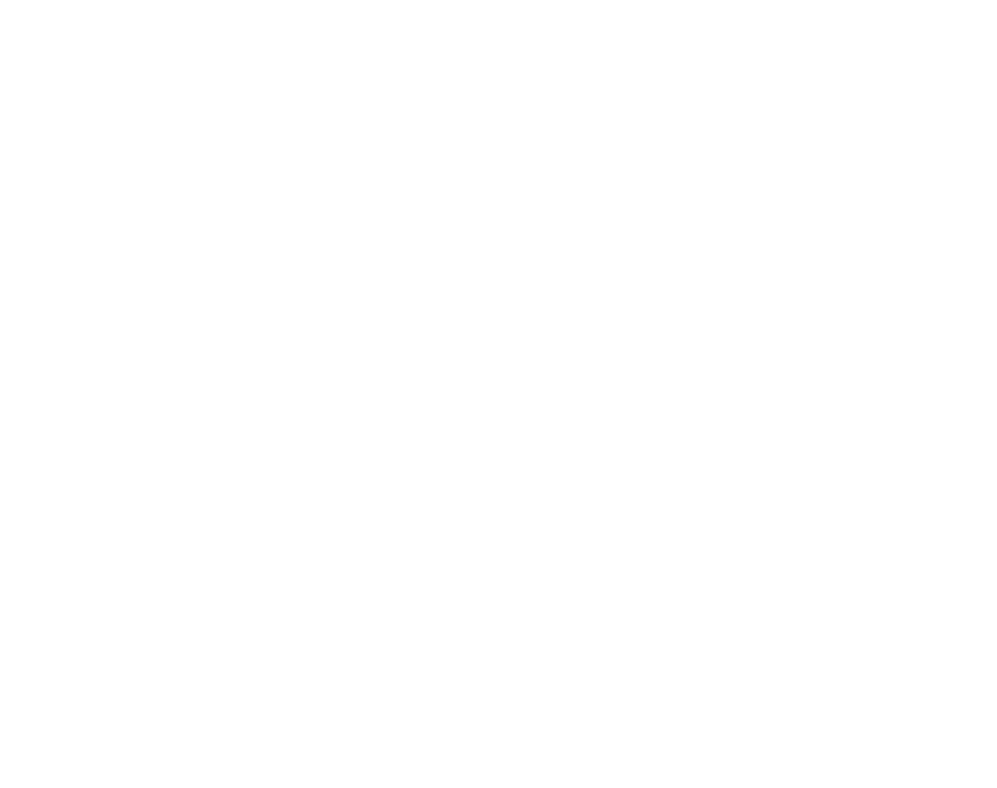
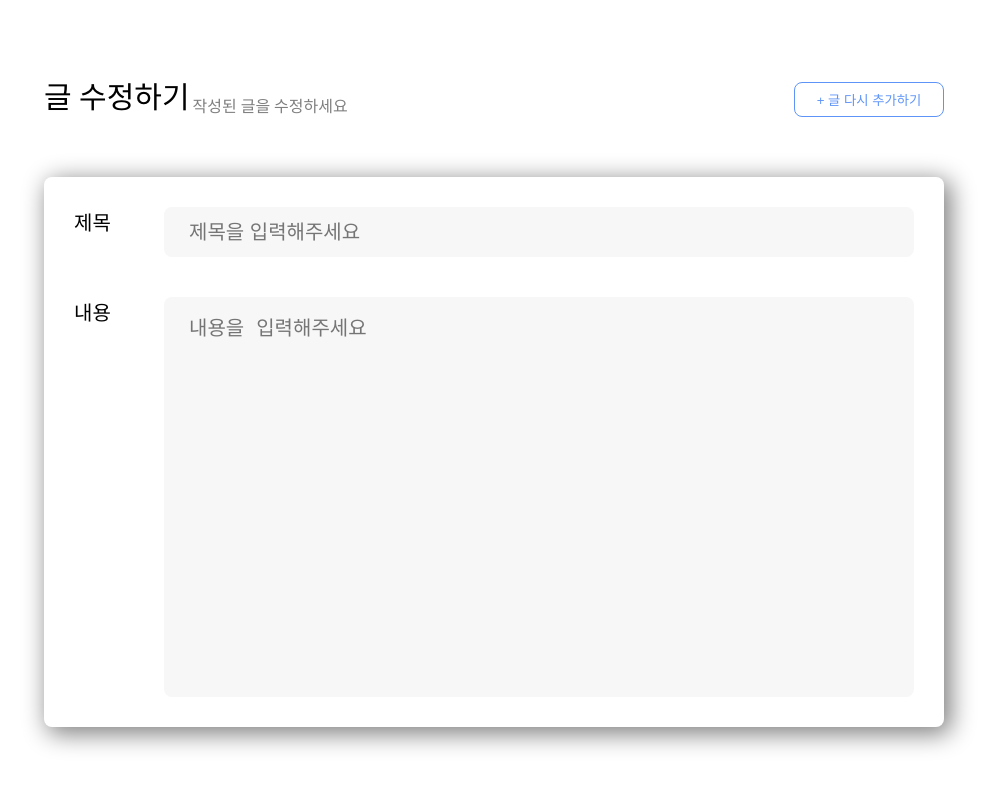
Before and after one commit to 2024-DSM-Hackathon-6/frontend, a React (Create React App) app: page /writeModify in a window 1280 px wide. Before the commit this address had no page. Shown: the top 788 px of the page, without its empty margins (146-1143 px from the left). Built offline with nearby package versions, Linux system fonts and the light colour scheme; the HTML template or start-up script is replaced by a standard one.

Commit message:
글 수정 페이지 퍼블리싱

```diff
--- /dev/null
+++ b/src/page/writeModify/index.jsx
@@ -0,0 +1,55 @@
+import { useState } from "react";
+import * as S from "./style";
+
+const WriteModify = () => {
+  const [text, setText] = useState({
+    title: "",
+    detail: "",
+  });
+  const { title, detail } = text;
+  const handleInput = (e) => {
+    const { name, value } = e.target;
+    setText({
+      ...text,
+      [name]: value,
+    });
+  };
+
+  return (
+    <S.WriteModifyContainer>
+      <S.WriteHeaderContainer>
+        <S.FlexLayoutDiv>
+          <S.WriteHeader>글 수정하기</S.WriteHeader>
+          <S.WriteSubtitle>작성된 글을 수정하세요</S.WriteSubtitle>
+        </S.FlexLayoutDiv>
+        <S.AddWriteButton onClick={() => {}}>
+          + 글 다시 추가하기
+        </S.AddWriteButton>
+      </S.WriteHeaderContainer>
+      <S.WriteinputContainer>
+        <S.WritePair>
+          제목
+          <S.WriteInput
+            type="title"
+            placeholder="제목을 입력해주세요"
+            name="title"
+            value={title}
+            onChange={handleInput}
+          />
+        </S.WritePair>
+        <S.WritePair>
+          내용
+          <S.WriteInput
+            as="textarea"
+            placeholder="내용을 입력해주세요"
+            name="detail"
+            value={detail}
+            onChange={handleInput}
+          />
+        </S.WritePair>
+      </S.WriteinputContainer>
+    </S.WriteModifyContainer>
+  );
+};
+
+export default WriteModify;
--- /dev/null
+++ b/src/page/writeModify/style.js
@@ -0,0 +1,78 @@
+import styled from "styled-components";
+import { theme } from "../../styles/theme";
+
+export const WriteHeader = styled.p`
+  margin: 0;
+  font-size: 30px;
+  font-weight: 1000px;
+`;
+
+export const WriteModifyContainer = styled.div`
+  margin: 0;
+  width: 100vw;
+  height: 100vh;
+  display: flex;
+  flex-direction: column;
+  justify-content: center;
+  align-items: center;
+`;
+
+export const WriteSubtitle = styled.p`
+  margin: 0;
+  color: ${theme.Gray[500]};
+  margin-left: 3px;
+`;
+
+export const WriteHeaderContainer = styled.div`
+  width: 900px;
+  display: flex;
+  align-items: end;
+  justify-content: space-between;
+  margin-bottom: 60px;
+`;
+
+export const WriteinputContainer = styled.div`
+  width: 900px;
+  height: 550px;
+  border-radius: 8px;
+  padding: 30px;
+  box-sizing: border-box;
+  box-shadow: 5px 5px 25px 2px gray;
+`;
+
+export const WritePair = styled.div`
+  display: flex;
+  justify-content: space-between;
+  align-items: start;
+  margin-bottom: 40px;
+  color: black;
+  font-size: 20px;
+  font-weight: 100px;
+`;
+
+export const WriteInput = styled.input`
+  width: 750px;
+  background-color: ${theme.Gray[200]};
+  border: none;
+  height: ${(props) => (props.type === "title" ? "50px" : "400px")};
+  border-radius: 8px;
+  font-size: 20px;
+  padding: 15px 25px;
+  box-sizing: border-box;
+  resize: none;
+`;
+
+export const AddWriteButton = styled.button`
+  width: 150px;
+  height: 35px;
+  color: ${theme.Main[500]};
+  background-color: white;
+  border: 1px solid ${theme.Main[500]};
+  border-radius: 8px;
+  cursor: pointer;
+`;
+
+export const FlexLayoutDiv = styled.div`
+  display: flex;
+  align-items: end;
+`;
--- a/src/router.jsx
+++ b/src/router.jsx
@@ -3,7 +3,7 @@
 import PostManagement from "./page/admin/PostManagement";
 import Layout from "./components/Layout";
 import Login from "./page/login";
-import WritePost from "./page/writePost";
+import WriteModify from "./page/writeModify";
 
 export default function Router() {
   return (
@@ -14,7 +14,7 @@
           <Route path="/management" element={<PostManagement />} />
         </Route>
         <Route path="/login" element={<Login />} />
-        <Route path="/writePost" element={<WritePost/>}/>
+        <Route path="/writeModify" element={<WriteModify/>}/>
       </Routes>
     </BrowserRouter>
   );
```
